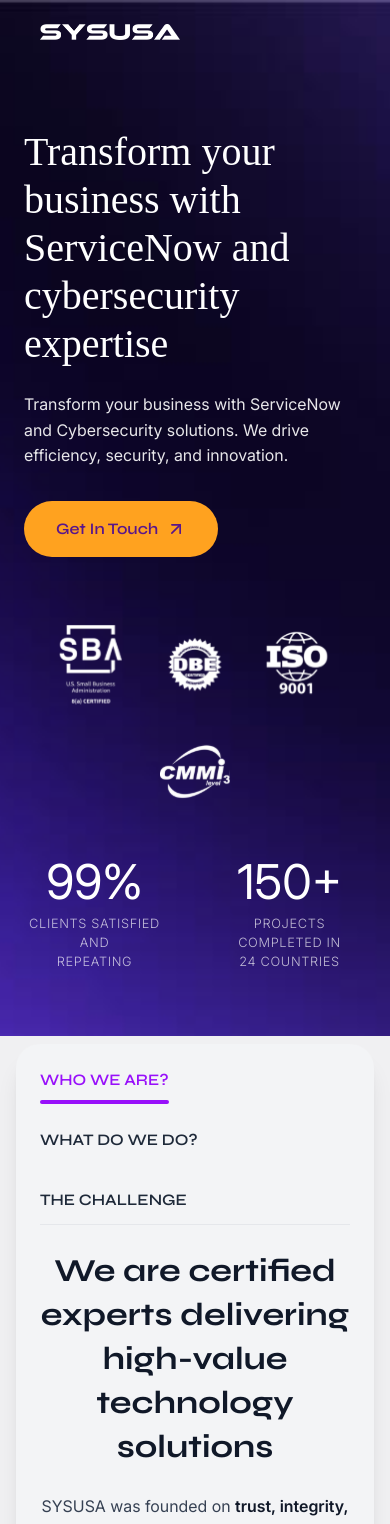
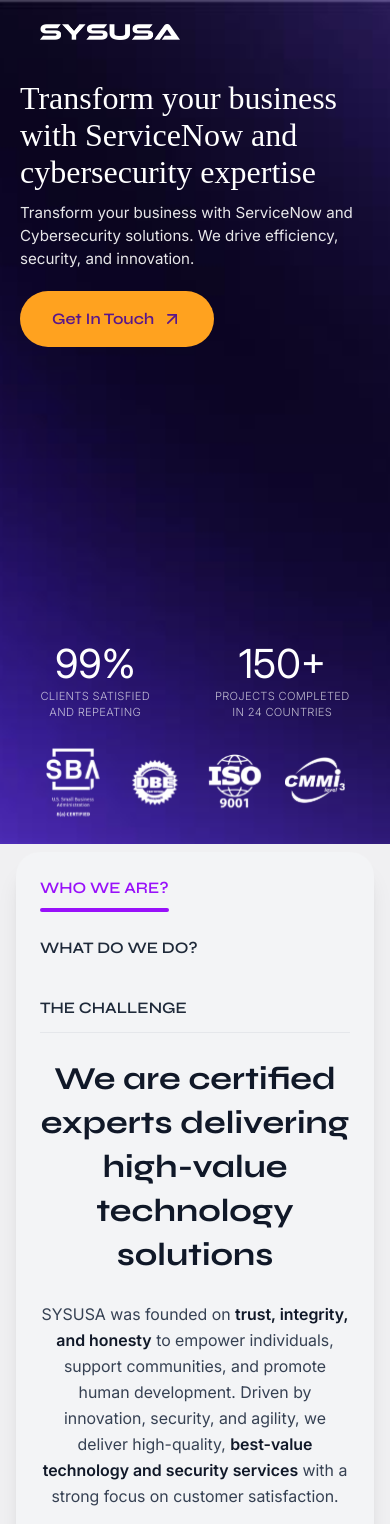
Before and after one commit to enablenow-dev/sysusa-new, a Next.js app: page / in a window 390 px wide. Shown: the top 1524 px of the page. Built offline with nearby package versions, Linux system fonts and the light colour scheme.

Commit message:
fixed the hero section responsiveness

```diff
--- a/app/components/sections/Hero.jsx
+++ b/app/components/sections/Hero.jsx
@@ -9,7 +9,7 @@
     <div className="relative">
       <Header />
 
-      <section className="relative min-h-screen flex flex-col overflow-hidden">
+      <section className="relative h-screen flex flex-col overflow-hidden">
         {/* === Background Image === */}
         <div className="absolute inset-0 -z-10">
           <Image
@@ -23,15 +23,15 @@
 
         {/* === Main Content === */}
         <div className="relative z-10 flex-1 flex flex-col">
-          <div className="container mx-auto px-6 sm:px-8 md:px-10 lg:px-16 pt-32 sm:pt-36 md:pt-40 pb-16 flex flex-col justify-between h-full">
+          <div className="container mx-auto px-5 sm:px-6 md:px-8 lg:px-12 xl:px-16 pt-20 sm:pt-28 md:pt-32 lg:pt-36 xl:pt-40 pb-6 sm:pb-10 md:pb-12 lg:pb-14 flex flex-col justify-between h-full">
 
             {/* === Text + CTA === */}
-            <div className="max-w-4xl mb-auto">
-              <h1 className="text-white font-[500] font-[syne] leading-[1.2] text-[2.5rem] sm:text-[3rem] md:text-[3.5rem] lg:text-[4rem] xl:text-[4.5rem] mb-6">
-                Transform your business<br className="hidden sm:block" /> with ServiceNow and<br className="hidden sm:block" /> cybersecurity expertise
+            <div className="max-w-4xl flex-shrink-0">
+              <h1 className="text-white font-[500] font-[syne] leading-[1.15] sm:leading-[1.2] text-[2rem] sm:text-[2.75rem] md:text-[3rem] lg:text-[3.5rem] xl:text-[4rem] mb-3 sm:mb-4 md:mb-5 lg:mb-6">
+                Transform your business with ServiceNow and cybersecurity expertise
               </h1>
 
-              <p className="text-white/90 text-[1rem] sm:text-[1.125rem] leading-[1.6] font-[400] font-inter mb-8 max-w-xl">
+              <p className="text-white/90 text-[0.95rem] sm:text-[1rem] md:text-[1.05rem] lg:text-[1.125rem] leading-[1.5] sm:leading-[1.6] font-[400] font-inter mb-5 sm:mb-6 md:mb-7 lg:mb-8 max-w-xl">
                 Transform your business with ServiceNow and Cybersecurity solutions.
                 We drive efficiency, security, and innovation.
               </p>
@@ -42,59 +42,118 @@
             </div>
 
             {/* === Logos + Stats Row (Bottom) === */}
-            <div className="w-full mt-auto pt-16">
-              <div className="flex flex-col lg:flex-row items-center lg:items-end justify-between gap-12 lg:gap-8">
+            <div className="w-full mt-auto pt-8 sm:pt-10 md:pt-12 lg:pt-14 flex-shrink-0">
+              {/* Mobile: Stacked Layout */}
+              <div className="lg:hidden flex flex-col gap-6 sm:gap-8">
+                {/* Stats First on Mobile */}
+                <div className="flex flex-row items-center justify-around gap-6 sm:gap-8">
+                  {/* Stat 1 */}
+                  <div className="flex flex-col items-center">
+                    <span className="font-inter text-white text-[2.5rem] sm:text-[3rem] font-[400] leading-[1] mb-1">
+                      99%
+                    </span>
+                    <span className="text-white/70 text-[0.7rem] sm:text-[0.75rem] font-[300] font-inter uppercase tracking-wide text-center">
+                      Clients satisfied<br />and repeating
+                    </span>
+                  </div>
 
-                {/* === Logos Left === */}
-                <div className="flex flex-wrap lg:flex-nowrap items-center justify-center lg:justify-start gap-8 lg:gap-10">
+                  {/* Stat 2 */}
+                  <div className="flex flex-col items-center">
+                    <span className="font-inter text-white text-[2.5rem] sm:text-[3rem] font-[400] leading-[1] mb-1">
+                      150+
+                    </span>
+                    <span className="text-white/70 text-[0.7rem] sm:text-[0.75rem] font-[300] font-inter uppercase tracking-wide text-center">
+                      Projects completed<br />in 24 countries
+                    </span>
+                  </div>
+                </div>
+
+                {/* Logos Below on Mobile */}
+                <div className="flex flex-wrap items-center justify-center gap-5 sm:gap-7">
                   <Image
                     src="/sba.svg"
                     alt="SBA"
                     width={90}
                     height={45}
-                    className="w-[70px] sm:w-[80px] lg:w-[90px] h-auto"
+                    className="w-[60px] sm:w-[70px] h-auto"
                   />
                   <Image
                     src="/dbe.svg"
                     alt="DBE"
                     width={90}
                     height={45}
-                    className="w-[70px] sm:w-[80px] lg:w-[90px] h-auto"
+                    className="w-[60px] sm:w-[70px] h-auto"
                   />
                   <Image
                     src="/iso.svg"
                     alt="ISO"
                     width={90}
                     height={45}
-                    className="w-[70px] sm:w-[80px] lg:w-[90px] h-auto"
+                    className="w-[60px] sm:w-[70px] h-auto"
                   />
                   <Image
                     src="/cmmi.svg"
                     alt="CMMI"
                     width={90}
                     height={45}
-                    className="w-[70px] sm:w-[80px] lg:w-[90px] h-auto"
+                    className="w-[60px] sm:w-[70px] h-auto"
+                  />
+                </div>
+              </div>
+
+              {/* Desktop: Original Layout */}
+              <div className="hidden lg:flex flex-row items-end justify-between gap-8">
+
+                {/* === Logos Left === */}
+                <div className="flex flex-nowrap items-center justify-start gap-8 xl:gap-10">
+                  <Image
+                    src="/sba.svg"
+                    alt="SBA"
+                    width={90}
+                    height={45}
+                    className="w-[75px] xl:w-[85px] h-auto"
+                  />
+                  <Image
+                    src="/dbe.svg"
+                    alt="DBE"
+                    width={90}
+                    height={45}
+                    className="w-[75px] xl:w-[85px] h-auto"
+                  />
+                  <Image
+                    src="/iso.svg"
+                    alt="ISO"
+                    width={90}
+                    height={45}
+                    className="w-[75px] xl:w-[85px] h-auto"
+                  />
+                  <Image
+                    src="/cmmi.svg"
+                    alt="CMMI"
+                    width={90}
+                    height={45}
+                    className="w-[75px] xl:w-[85px] h-auto"
                   />
                 </div>
 
                 {/* === Stats Right === */}
-                <div className="flex flex-row items-end justify-center lg:justify-end gap-12 sm:gap-16 lg:gap-20">
+                <div className="flex flex-row items-end justify-end gap-16 xl:gap-20">
                   {/* Stat 1 */}
-                  <div className="flex flex-col items-center lg:items-start">
-                    <span className="font-inter text-white text-[3rem] sm:text-[3.5rem] lg:text-[4.5rem] font-[400] leading-[1] mb-2">
+                  <div className="flex flex-col items-start">
+                    <span className="font-inter text-white text-[3.5rem] xl:text-[4rem] font-[400] leading-[1] mb-2">
                       99%
                     </span>
-                    <span className="text-white/70 text-[0.8rem] sm:text-[0.85rem] lg:text-[0.9rem] font-[300] font-inter uppercase tracking-wider text-center lg:text-left">
+                    <span className="text-white/70 text-[0.85rem] xl:text-[0.9rem] font-[300] font-inter uppercase tracking-wider text-left">
                       Clients satisfied and<br />repeating
                     </span>
                   </div>
 
                   {/* Stat 2 */}
-                  <div className="flex flex-col items-center lg:items-start">
-                    <span className="font-inter text-white text-[3rem] sm:text-[3.5rem] lg:text-[4.5rem] font-[400] leading-[1] mb-2">
+                  <div className="flex flex-col items-start">
+                    <span className="font-inter text-white text-[3.5rem] xl:text-[4rem] font-[400] leading-[1] mb-2">
                       150+
                     </span>
-                    <span className="text-white/70 text-[0.8rem] sm:text-[0.85rem] lg:text-[0.9rem] font-[300] font-inter uppercase tracking-wider text-center lg:text-left">
+                    <span className="text-white/70 text-[0.85rem] xl:text-[0.9rem] font-[300] font-inter uppercase tracking-wider text-left">
                       Projects completed in<br />24 countries
                     </span>
                   </div>
--- a/app/components/ui/Capability.jsx
+++ b/app/components/ui/Capability.jsx
@@ -43,7 +43,7 @@
         <Button
           bgColor='white'
           border='2px border-2 border-yellow-500'
-          textColor='black'
+          textColor="text-green"
           fontSize='500'
         >
           Explore More
```
